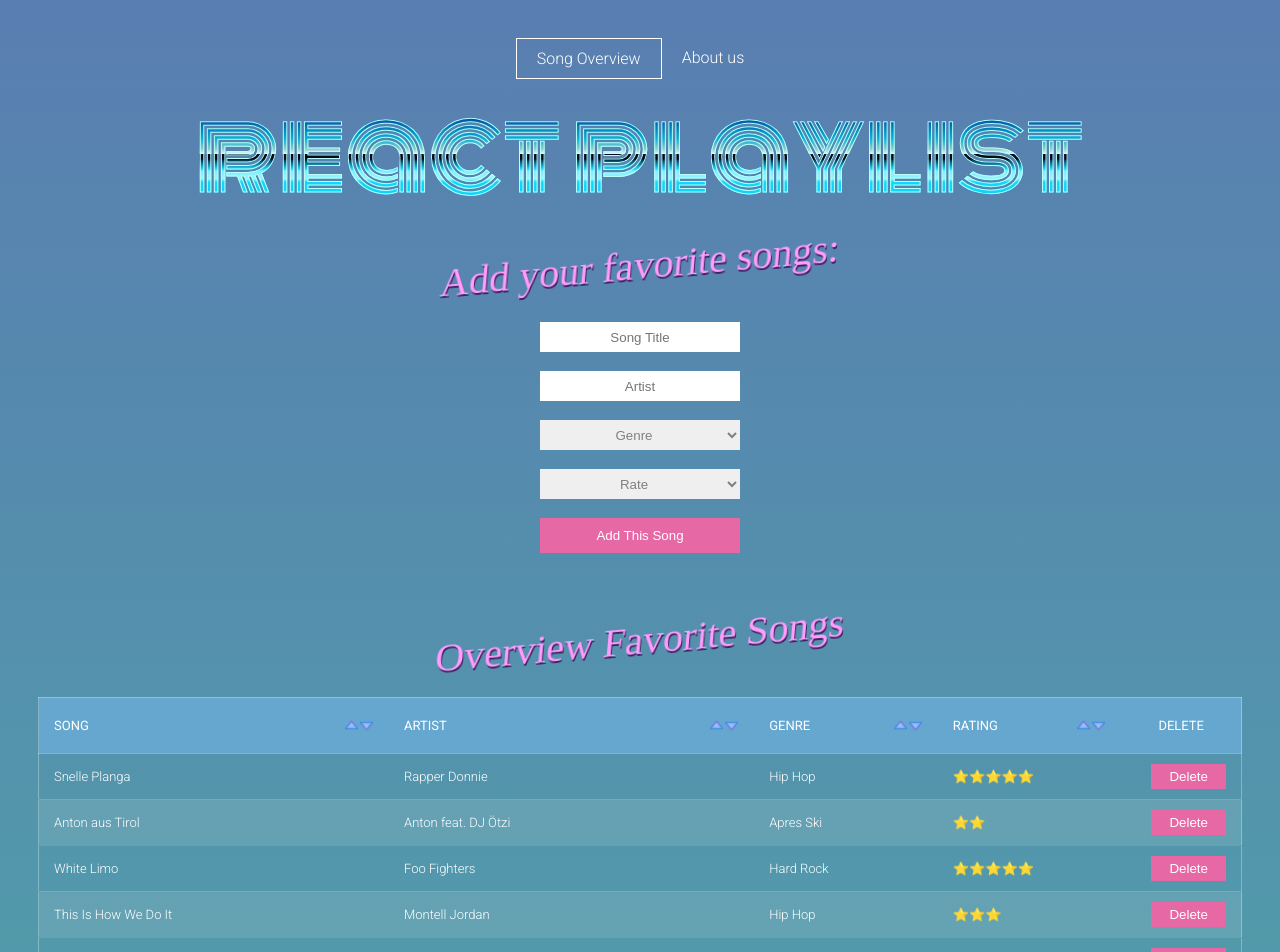
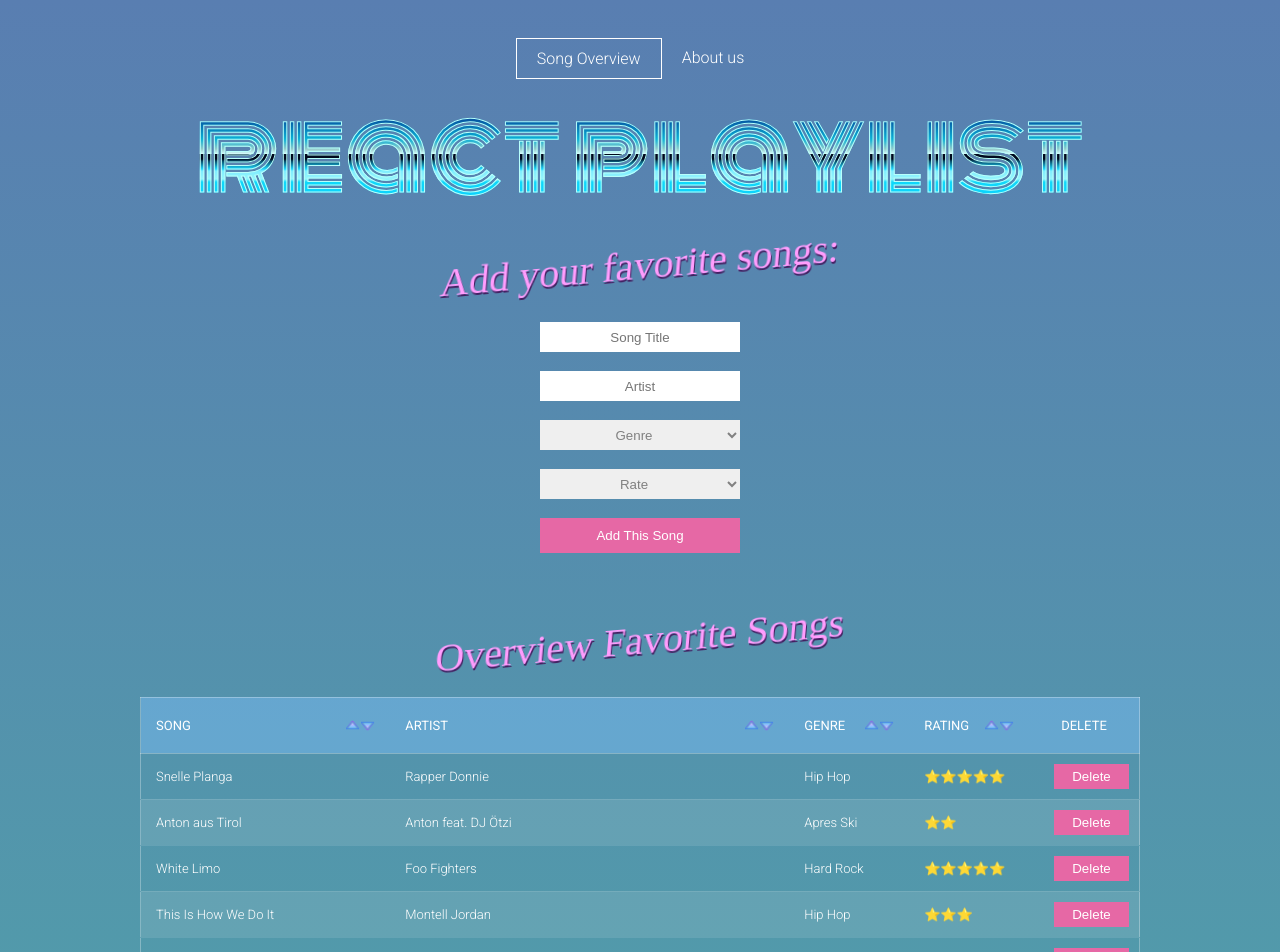
Before and after one commit to mpauws/React-API-Favs-Playlist-Winc-Academy, a React (Create React App) app in the folder my-app/: page / in a window 1280 px wide. Shown: the top 952 px of the page. Built offline with nearby package versions, Linux system fonts and the light colour scheme; a web font is replaced by a local one.

Commit message:
minor changes

```diff
--- a/my-app/src/components/SongOverview.js
+++ b/my-app/src/components/SongOverview.js
@@ -63,8 +63,8 @@ function SongOverview() {
       <table>
         <SongOverviewHeader onChangeSort={onChangeSort} />
         <tbody>
-               {songs
-                  ? songs.map((song) => (
+          {songs &&
+            songs.map((song) => (
               <SongListItem
                 id={song.id}
                 songtitle={song.songtitle}
@@ -73,8 +73,7 @@ function SongOverview() {
                 rating={song.rating}
                 handleRemoveItem={handleRemoveItem}
               />
-                    ))
-                  : null}
+            ))}
         </tbody>
       </table>
     </div>
--- a/my-app/src/index.css
+++ b/my-app/src/index.css
@@ -178,7 +178,9 @@ p {
 /* SONG TABLE OVERVIEW */
 
 table {
+  margin: 0 auto;
   width: 100%;
+  max-width: 1000px;
   margin-bottom: 50px;
   border-collapse: collapse;
   border: 1px solid rgba(255, 255, 255, 0.3);
@@ -225,19 +227,19 @@ td {
 
 .table-header-song,
 .table-body-song {
-   width: 25vw;
+  width: 25%;
 }
 
 .table-header-genre,
 .table-body-genre,
 .table-header-rating,
 .table.body-rating {
-   width: 12vw;
+  width: 12%;
 }
 
 .table-header-delete,
 .table-body-delete {
-   width: 7vw;
+  width: 7%;
   text-align: center;
 }
 
@@ -275,7 +277,8 @@ img.sort-icon {
   left: -400px;
   right: -400px;
   position: absolute;
-   background-image: linear-gradient(#ff0092 1px, transparent 1px), linear-gradient(90deg, #ff0092 1px, transparent 1px);
+  background-image: linear-gradient(#ff0092 1px, transparent 1px),
+    linear-gradient(90deg, #ff0092 1px, transparent 1px);
   background-size: 2% 2%, 2% 2%;
   background-position: 0 0, 0 0;
   transform: perspective(400px) rotateX(85deg);
```
Lines whose indentation alone changed are shown as unchanged.
